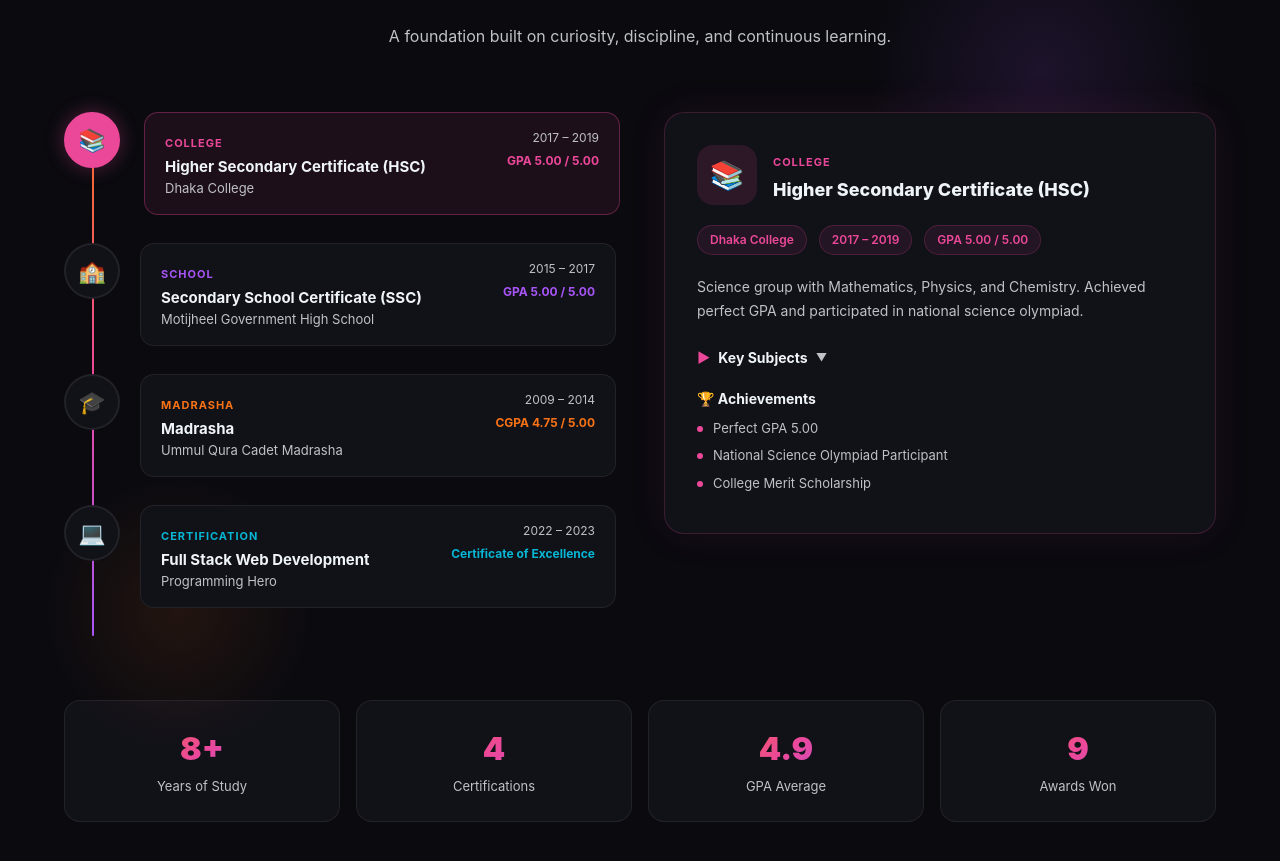
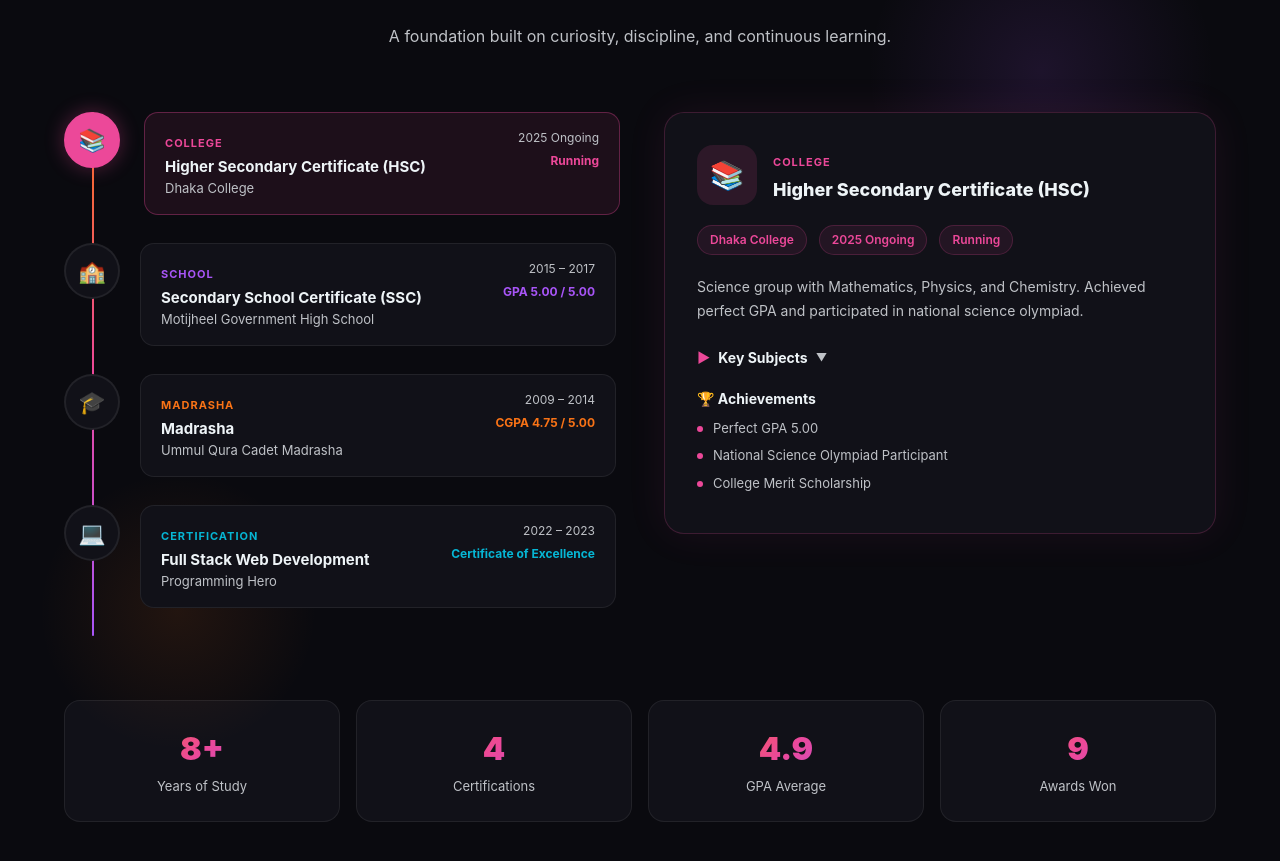
Before and after one commit to dev-rafiul/using-antigravity-portfolio-2, a React (Vite) app: page / in a window 1280 px wide. Shown: the part 7000-7861 px from the top of the page. Built offline with nearby package versions, Linux system fonts and the light colour scheme.

Commit message:
updated my secondary scho

```diff
--- a/src/components/Education.jsx
+++ b/src/components/Education.jsx
@@ -6,8 +6,8 @@ const educationData = [
     id: 1,
     degree: 'Higher Secondary Certificate (HSC)',
     institution: 'Dhaka College',
-    period: '2017 – 2019',
-    grade: 'GPA 5.00 / 5.00',
+    period: '2025 Ongoing',
+    grade: 'Running',
     type: 'College',
     icon: '📚',
     color: '#ec4899',
```
